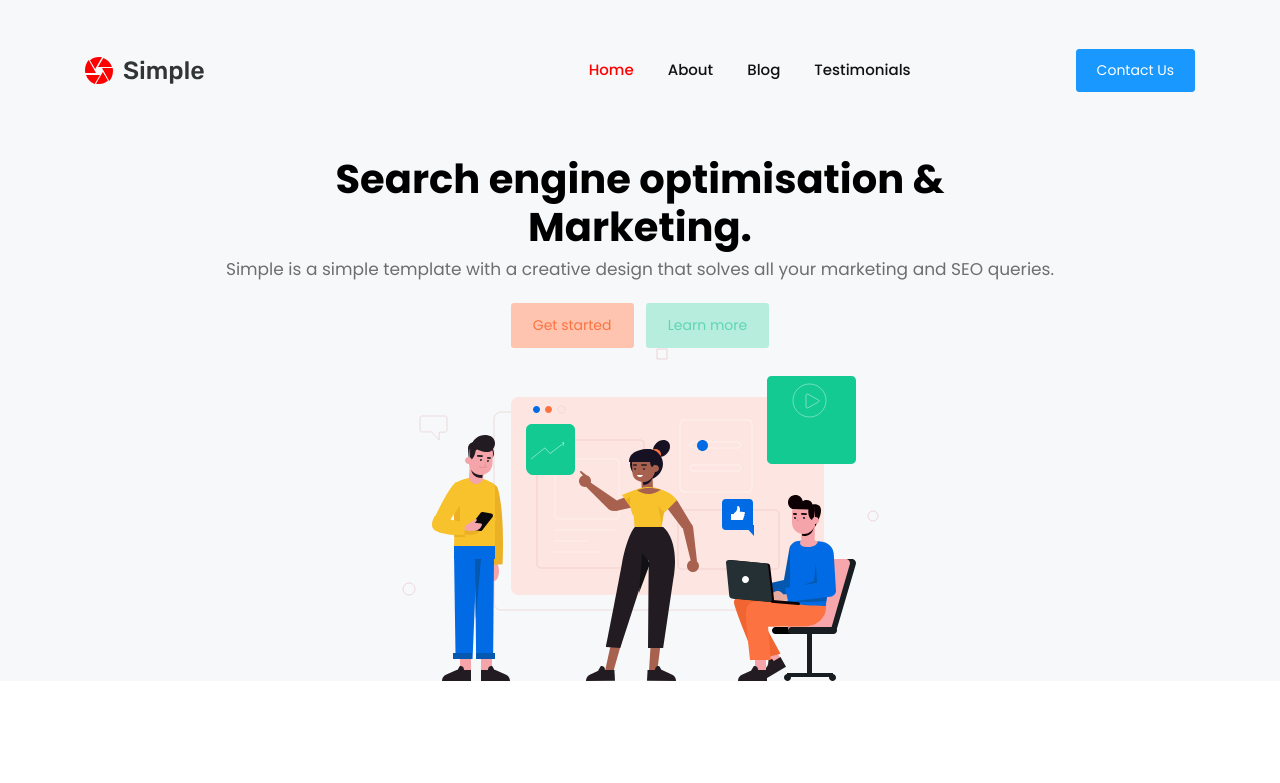
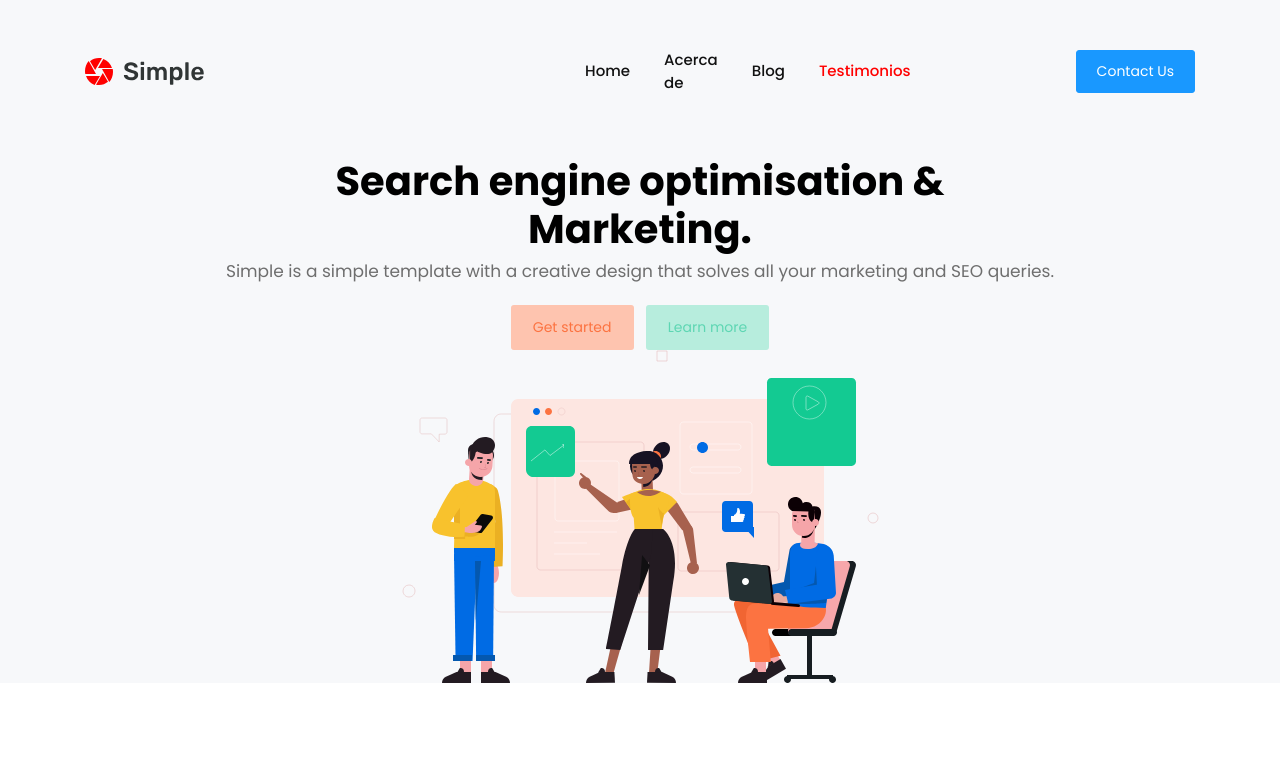
Before and after one commit to davidhsc/cice-curso-git, a website: page index.html in a window 1280 px wide. Shown: the top 783 px of the page. Drawn offline with Linux system fonts and the light colour scheme.

Commit message:
Ajuste de Acerca de y Testimonios en index.html

```diff
--- a/index.html
+++ b/index.html
@@ -36,13 +36,13 @@
             <a class="nav-link" href="#header-section">Home <span class="sr-only">(current)</span></a>
           </li>
           <li class="nav-item">
-            <a class="nav-link" href="#features-section">About</a>
+            <a class="nav-link" href="#features-section">Acerca de</a>
           </li>
           <li class="nav-item">
             <a class="nav-link" href="#digital-marketing-section">Blog</a>
           </li>
           <li class="nav-item">
-            <a class="nav-link" href="#feedback-section">Testimonials</a>
+            <a class="nav-link" href="#feedback-section">Testimonios</a>
           </li>
           <li class="nav-item btn-contact-us pl-4 pl-lg-0">
             <button class="btn btn-info" data-toggle="modal" data-target="#exampleModal">Contact Us</button>
```
